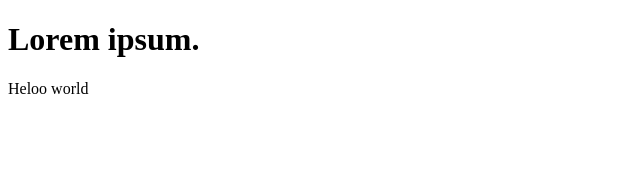
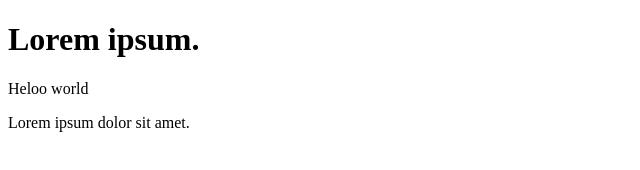
Before and after one commit to VahagShahinyan/git_test, a plain HTML site: page index.html in a window 1280 px wide. Shown: the whole page, without its empty margins (0-640 px from the left). Drawn offline with Linux system fonts and the light colour scheme.

Commit message:
span was add

```diff
--- a/index.html
+++ b/index.html
@@ -7,5 +7,6 @@
 <body>
 <h1>Lorem ipsum.</h1>
 <p>Heloo world</p>
+<span>Lorem ipsum dolor sit amet.</span>
 </body>
 </html>
```
